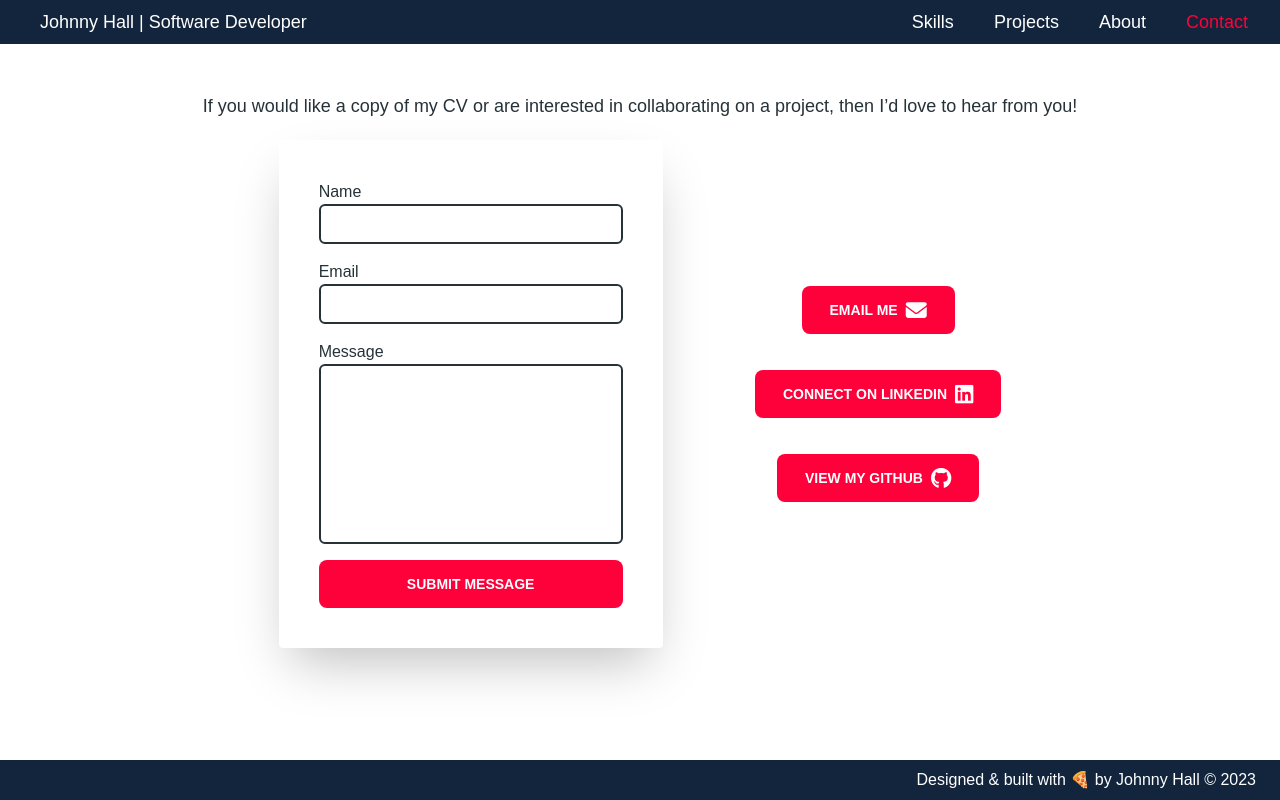
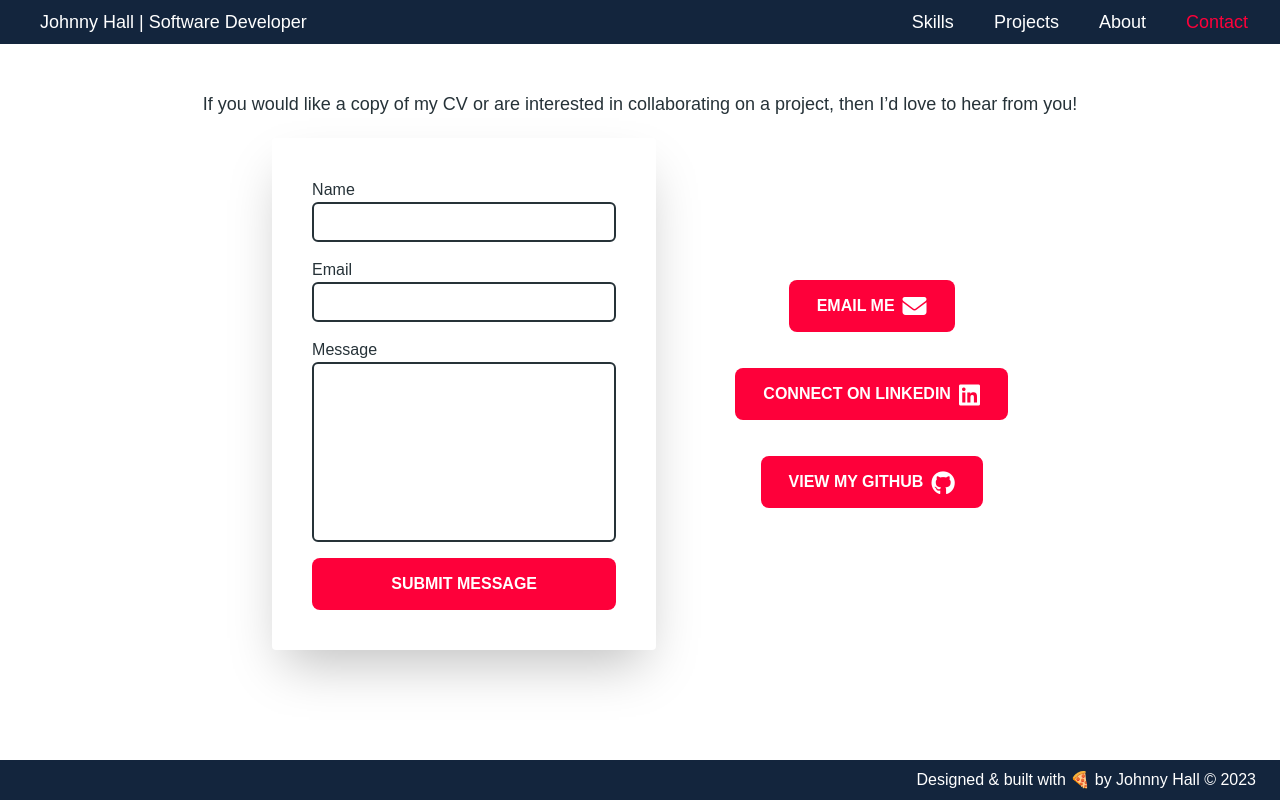
Before and after one commit to jbhall4291/portfolio, a React (Create React App) app: page /contact in a window 1280 px wide. Built offline with nearby package versions, Linux system fonts and the light colour scheme.

Commit message:
restyle buttons

```diff
--- a/src/components/Contact.jsx
+++ b/src/components/Contact.jsx
@@ -24,7 +24,7 @@ function Contact() {
             <Button
               size="lg"
               variant="text"
-              className="flex items-center gap-2 bg-highlight align-middle text-white hover:bg-highlight  hover:shadow-xl"
+              className="flex items-center text-md gap-2 bg-highlight align-middle text-white hover:bg-highlight  hover:shadow-xl"
             >
               EMAIL ME
               <i className="fa-solid fa-envelope fa-xl"></i>
@@ -39,7 +39,7 @@ function Contact() {
             <Button
               size="lg"
               variant="text"
-              className="flex items-center gap-2 bg-highlight align-middle text-white hover:bg-highlight  hover:shadow-xl"
+              className="flex items-center gap-2 text-md bg-highlight align-middle text-white hover:bg-highlight  hover:shadow-xl"
             >
               CONNECT ON LINKEDIN
               <i className="fa-brands fa-linkedin fa-xl"></i>
@@ -54,7 +54,7 @@ function Contact() {
             <Button
               size="lg"
               variant="text"
-              className="flex items-center gap-2 bg-highlight align-middle text-white hover:bg-highlight  hover:shadow-xl"
+              className="flex items-center text-md gap-2 bg-highlight align-middle text-white hover:bg-highlight  hover:shadow-xl"
             >
               VIEW MY GITHUB
               <i className="fa-brands fa-github fa-xl"></i>
@@ -103,7 +103,7 @@ function Contact() {
               size="lg"
               variant="text"
               value="Submit Message"
-              className="mx-auto flex w-full items-center justify-center gap-2 bg-highlight text-white hover:bg-highlight  hover:shadow-xl"
+              className="mx-auto flex w-full text-md items-center justify-center gap-2 bg-highlight text-white hover:bg-highlight  hover:shadow-xl"
             >
               SUBMIT MESSAGE
             </Button>
--- a/src/components/Hero.jsx
+++ b/src/components/Hero.jsx
@@ -82,7 +82,7 @@ function Hero() {
               <Button
                 size="lg"
                 variant="text"
-                className="flex items-center gap-2 bg-highlight align-middle text-white hover:bg-highlight  hover:shadow-xl"
+                className="flex text-md items-center gap-2 bg-highlight align-middle text-white hover:bg-highlight  hover:shadow-xl"
               >
                 GET IN TOUCH
                 <i className="fa-solid fa-handshake fa-xl "></i>
--- a/src/components/InternalLink.jsx
+++ b/src/components/InternalLink.jsx
@@ -8,7 +8,7 @@ function InternalLink({ text, icon, internalRoute }) {
       <Button
         size="lg"
         variant="text"
-        className="flex items-center gap-2 text-highlight hover:shadow-xl "
+        className="flex text-md  items-center gap-2 text-highlight hover:shadow-xl "
       >
         {text}
         <i className="fas fa-arrow-right-long fa-lg" />
--- a/src/components/Projects/ExternalLink.jsx
+++ b/src/components/Projects/ExternalLink.jsx
@@ -8,7 +8,7 @@ function ExternalLink({ href, label, type }) {
         size="lg"
         variant="text"
         className={
-          "flex items-center gap-2 bg-highlight text-xs text-white hover:bg-highlight  hover:shadow-xl md:text-sm "
+          "flex items-center gap-2 bg-highlight text-md text-white hover:bg-highlight  hover:shadow-xl  "
         }
       >
         {label}
--- a/src/components/Projects/Fanfinder.jsx
+++ b/src/components/Projects/Fanfinder.jsx
@@ -77,7 +77,7 @@ function Fanfinder() {
       <Button
           size="lg"
           variant="text"
-          className="flex items-center gap-2  bg-highlight text-white hover:bg-highlight
+          className=" text-md  flex items-center gap-2  bg-highlight text-white hover:bg-highlight
           hover:shadow-xl"
           onClick={() => {
             setShowModal(true);
--- a/src/components/Projects/Newsbuzz.jsx
+++ b/src/components/Projects/Newsbuzz.jsx
@@ -76,7 +76,7 @@ function Newsbuzz() {
           size="lg"
           variant="text"
           className="flex items-center gap-2  bg-highlight text-white hover:bg-highlight
-          hover:shadow-xl"
+          hover:shadow-xl text-md "
           onClick={() => {
             setShowModal(true);
           }}
```
